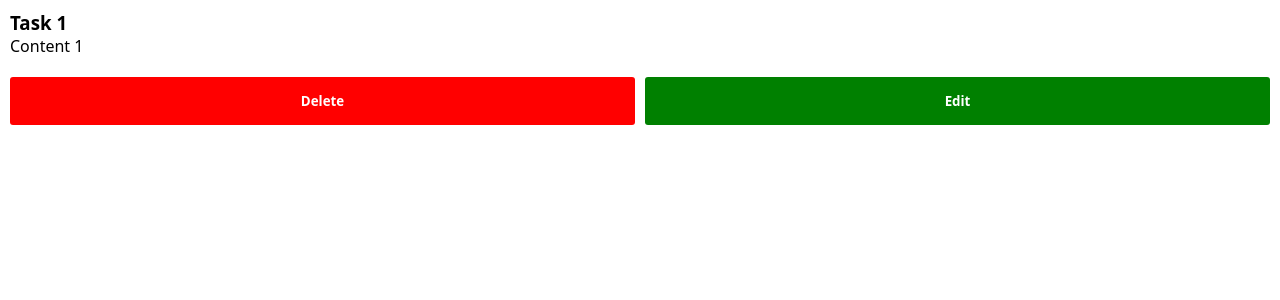
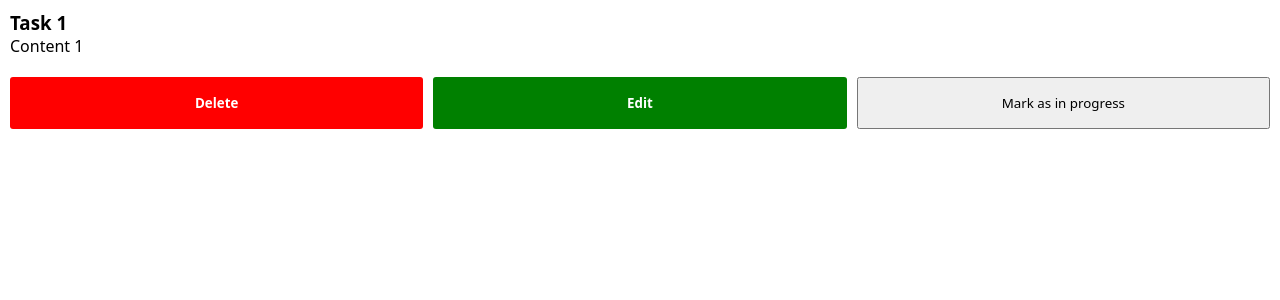
Before and after one commit to davidpalacin/todo-app, a React (Vite) app: page /task/1 in a window 1280 px wide. Shown: the top 300 px of the page. Built offline with nearby package versions, Linux system fonts and the light colour scheme.

Commit message:
change the status task

```diff
--- a/src/pages/CreateTask/CreateTask.tsx
+++ b/src/pages/CreateTask/CreateTask.tsx
@@ -31,7 +31,7 @@ export default function CreateTask() {
                 return maxId;
             }
         }, 0) + 1;
-        tasks.push({ id: newId, title, content, state: 'pending' })
+        tasks.push({ id: newId, title, content, status: 'pending' })
         setTasks(tasks)
         console.log('Task created successfully')
         navigate('/')
--- a/src/pages/TaskDetail/TaskDetail.tsx
+++ b/src/pages/TaskDetail/TaskDetail.tsx
@@ -11,6 +11,8 @@ export default function TaskDetail() {
     const thisTask = tasks.find(task => task.id.toString() === id)
     const [editTitle, setEditTitle] = useState(thisTask?.title)
     const [editContent, setEditContent] = useState(thisTask?.content)
+    const [btnText, setBtnText] = useState('')
+    const [status, setStatus] = useState(thisTask?.status)
 
 
     useEffect(() => {
@@ -19,6 +21,12 @@ export default function TaskDetail() {
             navigate('/');
         }
     }, [thisTask, navigate]);
+
+    useEffect(() => {
+        if (status === 'pending') { setBtnText('Mark as in progress') }
+        if (status === 'in progress') { setBtnText('Mark as completed') }
+        if (status === 'completed') { setBtnText('Mark as pending') }
+    }, [status])
 
     if (!thisTask) return null
 
@@ -36,8 +44,22 @@ export default function TaskDetail() {
     const handleSaveChanges = () => {
         if (editContent) thisTask.content = editContent
         if (editTitle) thisTask.title = editTitle
-        console.log(thisTask)
         setEditMode(false)
+    }
+
+    const handleChangeStatus = () => {
+        if (status === 'pending') {
+            setStatus('in progress');
+            thisTask.status = 'in progress'
+        }
+        if (status === 'in progress') {
+            setStatus('completed');
+            thisTask.status = 'completed'
+        }
+        if (status === 'completed') {
+            setStatus('pending');
+            thisTask.status = 'pending'
+        }
     }
 
     return (
@@ -72,6 +94,9 @@ export default function TaskDetail() {
                                     Delete
                                 </button>
                                 <button onClick={handleEditMode} className="editTask">Edit</button>
+                                <button onClick={handleChangeStatus} className="markAsCompleted">
+                                    {btnText}
+                                </button>
                             </div>
                         </>
                     )}
--- a/src/pages/TaskDetail/taskDetail.css
+++ b/src/pages/TaskDetail/taskDetail.css
@@ -1,6 +1,6 @@
 .buttons {
     display: grid;
-    grid-template-columns: 1fr 1fr;
+    grid-template-columns: 1fr 1fr 1fr;
     gap: 10px;
     margin-top: 20px;
 }
--- a/src/types/types.d.ts
+++ b/src/types/types.d.ts
@@ -2,12 +2,12 @@ export interface Task {
     id: number
     title: string
     content: string
-    state: 'pending' | 'in progress' | 'completed'
+    status: 'pending' | 'in progress' | 'completed'
 }
 
 export type Tasks = {
     id: number
     title: string
     content: string
-    state: 'pending' | 'in progress' | 'completed'
+    status: 'pending' | 'in progress' | 'completed'
 }[]
--- a/src/utils/data.ts
+++ b/src/utils/data.ts
@@ -3,24 +3,24 @@ export const data = [
         id: 1,
         title: 'Task 1',
         content: 'Content 1',
-        state: 'pending'
+        status: 'pending'
     },
     {
         id: 2,
         title: 'Task 2',
         content: 'Content 2',
-        state: 'pending'
+        status: 'pending'
     },
     {
         id: 3,
         title: 'Task 3',
         content: 'Content 3',
-        state: 'pending'
+        status: 'pending'
     },
     {
         id: 4,
         title: 'Task 4',
         content: 'Content 4',
-        state: 'pending'
+        status: 'pending'
     },
 ]
```
